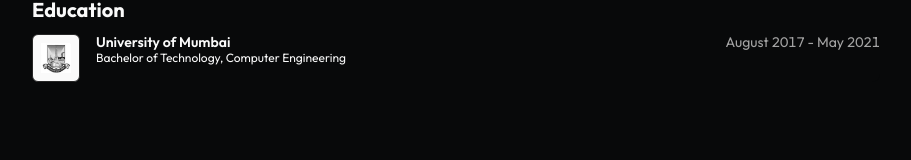
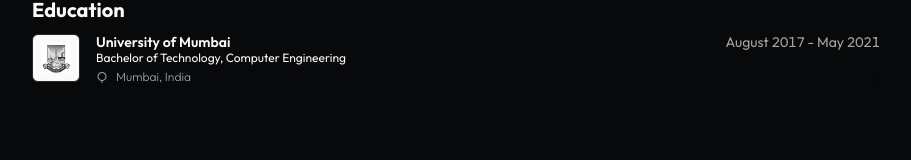
Before and after one commit to tejastn10/nimbus, a Next.js app: page / in a window 1280 px wide. Shown: the part 1687-1847 px from the top of the page, without its empty margins (184-1095 px from the left). Built offline with nearby package versions, Linux system fonts and the light colour scheme.

Commit message:
feat: add location support to education and course card components

```diff
--- a/src/app/page.tsx
+++ b/src/app/page.tsx
@@ -191,6 +191,7 @@ const Home: FC = () => {
 								altText={education.school}
 								title={education.school}
 								subtitle={education.degree}
+								location={education.location}
 								period={`${education.start} - ${education.end}`}
 							/>
 						</BlurFade>
--- a/src/containers/CourseCard.tsx
+++ b/src/containers/CourseCard.tsx
@@ -21,6 +21,7 @@ type CourseCardProps = {
 	logoUrl: string;
 	altText: string;
 	subtitle?: string;
+	location?: string;
 	description?: string;
 	badges?: readonly string[];
 };
@@ -33,6 +34,7 @@ const CourseCard: FC<CourseCardProps> = ({
 	logoUrl,
 	altText,
 	subtitle,
+	location,
 	description,
 }) => {
 	const [isExpanded, setIsExpanded] = useState(false);
@@ -84,6 +86,12 @@ const CourseCard: FC<CourseCardProps> = ({
 							</div>
 						</div>
 						{subtitle && <div className="font-outfit text-xs">{subtitle}</div>}
+						{location && (
+							<div className="inline-flex items-center gap-2 text-[0.75rem] font-light text-gray-600 dark:text-gray-400 mt-1">
+								{Icons.location()}
+								{location}
+							</div>
+						)}
 					</CardHeader>
 					{description && (
 						<MotionDiv
```
